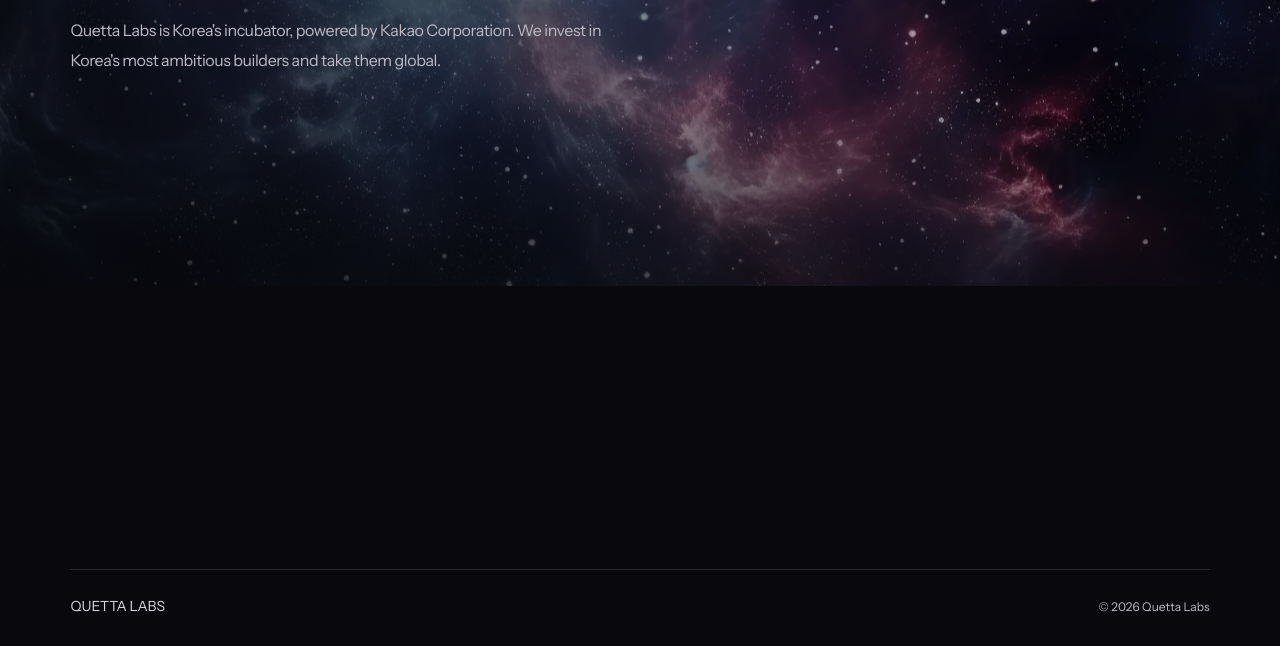
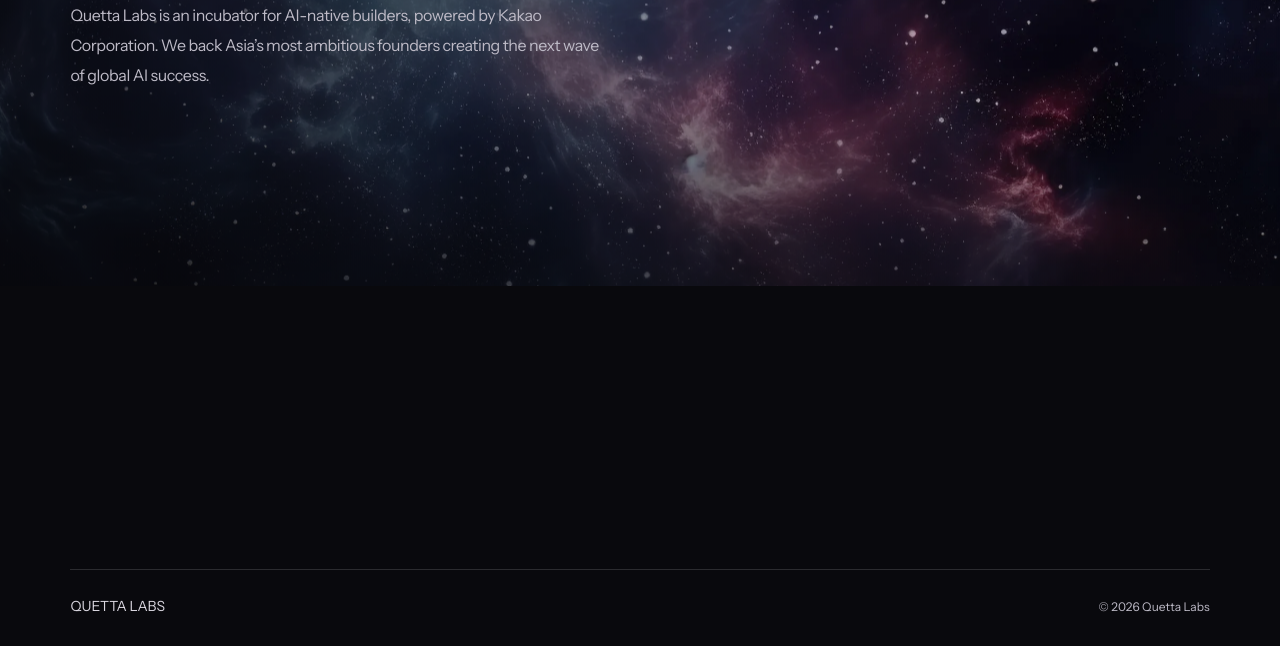
Before and after one commit to Quetta-labs/quetta-labs.github.io, a plain HTML site: page index.html in a window 1280 px wide. Shown: the part 514-1160 px from the top of the page. Drawn offline with Linux system fonts and the light colour scheme.

Commit message:
Update introduction for AI-native builders

```diff
--- a/index.html
+++ b/index.html
@@ -4,9 +4,9 @@
     <meta charset="UTF-8" />
     <meta name="viewport" content="width=device-width, initial-scale=1" />
     <meta name="theme-color" content="#09090d" />
-    <meta name="description" content="Quetta Labs is Korea's incubator, powered by Kakao Corporation. We invest in Korea's most ambitious builders and take them global." />
+    <meta name="description" content="Quetta Labs is an incubator for AI-native builders, powered by Kakao Corporation. We back Asia’s most ambitious founders creating the next wave of global AI success." />
     <meta property="og:title" content="Quetta Labs" />
-    <meta property="og:description" content="For a scale not yet reached. Research & Incubation." />
+    <meta property="og:description" content="Quetta Labs is an incubator for AI-native builders, powered by Kakao Corporation. We back Asia’s most ambitious founders creating the next wave of global AI success." />
     <meta property="og:type" content="website" />
     <title>Quetta Labs — For a scale not yet reached</title>
     <link rel="icon" type="image/webp" href="./assets/favicon.webp" />
@@ -29,7 +29,7 @@
         <div class="intro">
           <p class="eyebrow"><span class="accent" aria-hidden="true"></span> Research &amp; Incubation</p>
           <h1 lang="en"><span>For a scale</span><span class="second-line">not yet reached</span></h1>
-          <p class="description">Quetta Labs is Korea's incubator, powered by Kakao Corporation. We invest in Korea's most ambitious builders and take them global.</p>
+          <p class="description">Quetta Labs is an incubator for AI-native builders, powered by Kakao Corporation. We back Asia’s most ambitious founders creating the next wave of global AI success.</p>
         </div>
       </main>
 
```
